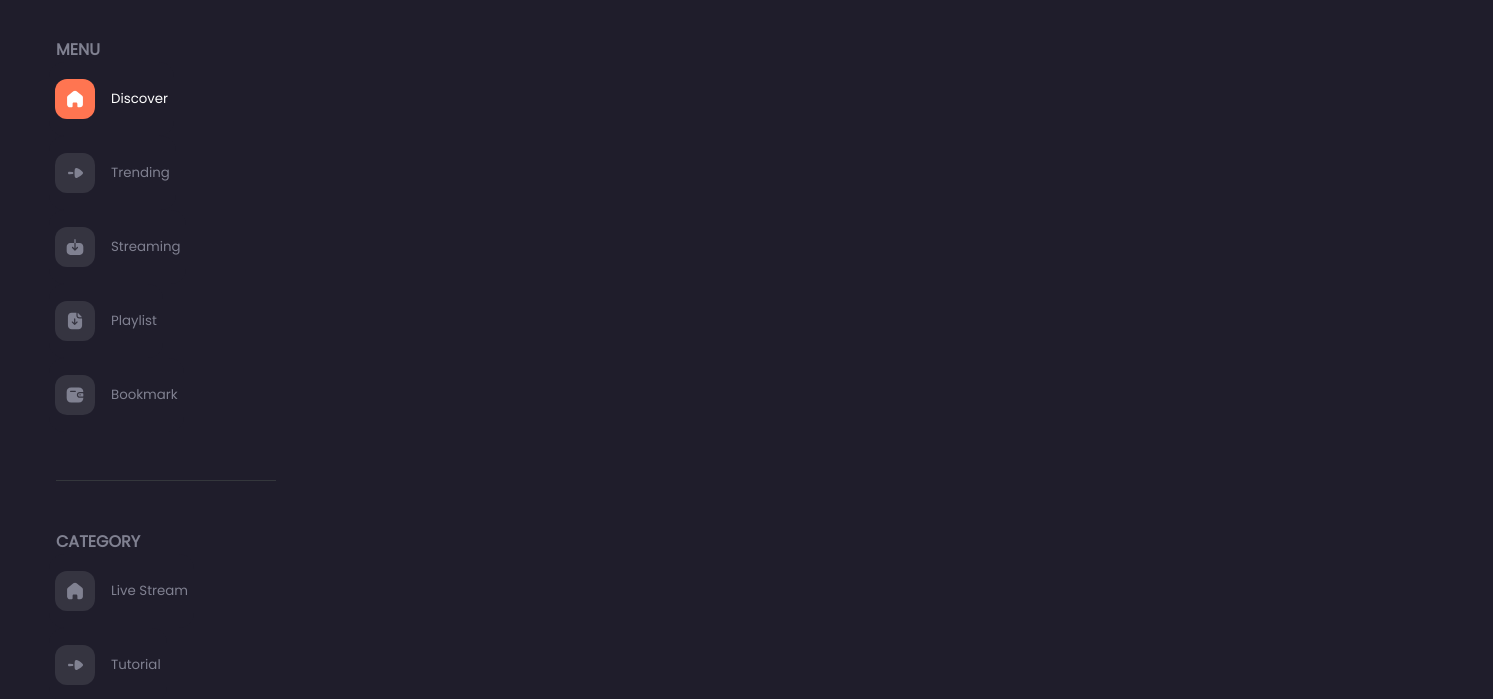
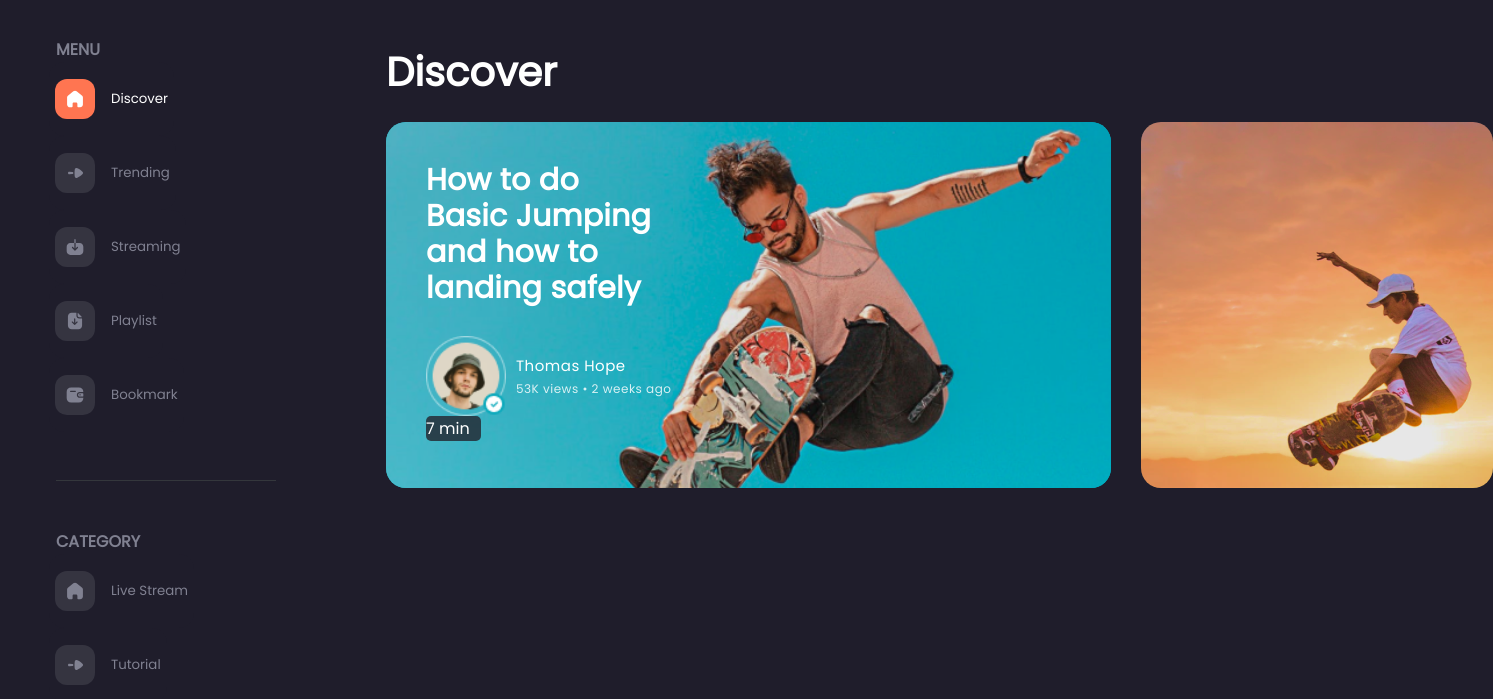
Before and after one commit to gggruni/skateboard, a plain HTML site: page test.html in a window 1280 px wide. Shown: the part 96-795 px from the top of the page, 1493 px wide, since content can reach past the window. Drawn offline with Linux system fonts and the light colour scheme; a web font is replaced by a local one.

Commit message:
add content

```diff
--- a/test.css
+++ b/test.css
@@ -281,3 +281,124 @@ form {
 .circle {
    border-radius: 50%;
   }
+
+
+.content{
+    display: flex;
+    position:absolute;
+    margin-top: 140px;
+    margin-left: 70px;
+    height: auto;
+    flex-direction: column
+}
+
+.block-blue{
+    display:flex;
+    width: 725px;
+    height: 366px;
+    border-radius: 20px;
+    background: #0DAABC;
+    margin-top: 30px;
+}
+.block-orange{
+    display: flex;
+    width: 352px;
+    height: 366px;
+    border-radius: 20px;
+    background: #242730;
+    margin-left: 30px;
+    margin-top: 30px;
+}
+
+.compound{
+    display: grid;
+    grid-template-rows: auto 1fr;
+}
+.compound__content{
+    display: grid;
+    grid-template-columns: 725px 1fr;
+}
+
+.content__title{
+    color: #FFF;
+    font-family: Poppins;
+    font-size: 40px;
+    font-style: normal;
+    font-weight: 600;
+    line-height: 40px;
+}
+
+.block-blue__photo{
+    object-fit: cover;
+    width: 100%;
+    border-radius: 20px;
+}
+.block-orange__photo{
+    object-fit: cover;
+    border-radius: 20px;
+}
+.block-blue__text-block{
+    margin-top: 40px;
+    margin-left: 40px;
+    width: 230px;
+    height: 160px;
+    position: absolute;
+}
+.block__title{
+    color: #FFF;
+    font-family: Poppins;
+    font-size: 30px;
+    font-style: normal;
+    font-weight: 600;
+    line-height: 36px;
+    letter-spacing: 0.3px;
+}
+.information-and-photos{
+    margin-top: 30px;
+    width: 250px;
+    height: 80px;
+    display: flex;
+}
+.name{
+    color: #FFF;
+    font-family: Poppins;
+    font-size: 15px;
+    font-style: normal;
+    font-weight: 500;
+    line-height: 15px;
+    letter-spacing: 0.5px;
+}
+.views-weeks{
+    color: #ffffffd3;
+    font-family: Poppins;
+    font-size: 12px;
+    font-style: normal;
+    font-weight: 400;
+    line-height: 12px;
+    letter-spacing: 0.5px;
+    margin-top: 10px;
+}
+.information-text{
+    display: flex;
+    flex-direction: column;
+    justify-content: center;
+    margin-left:10px ;
+}
+.time-block{
+    width: 55px;
+    height: 25px;
+    background-color:#242730d0;
+    border-radius: 5px;
+}
+time{
+    display: flex;
+    justify-items: center;
+    color: #FFF;
+    font-family: Poppins;
+    font-size: 10px;
+    font-style: normal;
+    font-weight: 500;
+    line-height: 10px;
+    letter-spacing: 0.5px;
+    align-content: center;
+}
--- a/test.html
+++ b/test.html
@@ -90,7 +90,7 @@
             </label>
         </div>
     </div>
-
+<div class="compound">
     <div class="header">
         <div class="header__search">
             <div class="search__location">
@@ -112,7 +112,37 @@
             </button>
         </div>
     </div>
+
+    <div class="content">
+        <div class="content__title">Discover</div>
+        <div class="compound__content">
+            <div class="block-blue">
+                <img class="block-blue__photo" src="photo/image 1.png" alt="">
+                <div class="block-blue__text-block">
+                    <div class="block__title">How to do Basic Jumping and how to landing safely</div>
+                <div class="information-and-photos">
+                    <img src="photo/Thomas.png" alt="">
+                    <div class="information-text">
+                        <div class="name">Thomas Hope</div>
+                        <div class="views-weeks">53K views  •  2 weeks ago</div>
                     </div>
                 </div>
+                <div class="time-block">
+                    <div class="time">7 min</div>
+                </div>
+                </div>
+
+            </div>
+
+            <div class="block-orange">
+                <img class="block-orange__photo" src="photo/image 3.png" alt="">
+            </div>
+        </div>
+        </div>
+    </div>
+</div>
+    </div>
+    </div>
+
 </body>
 </html>
```
Also changed, not shown: photo/Ellipse 5.svg (added), photo/Thomas.png (added). Lines whose indentation alone changed are shown as unchanged.
